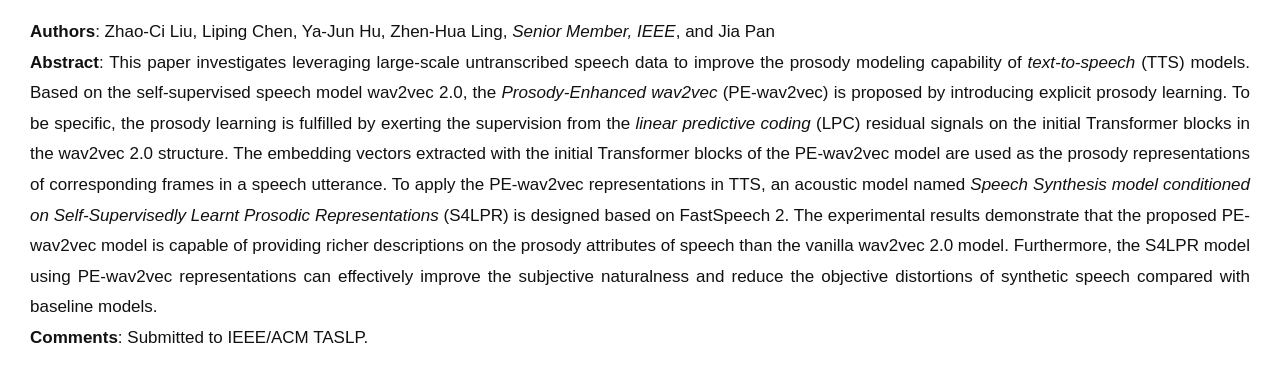
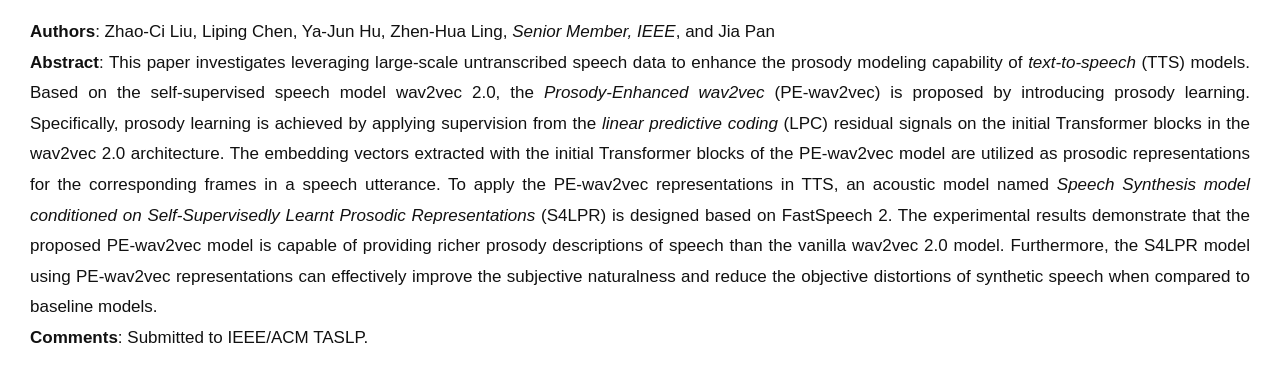
Before and after one commit to TTSbyLZC/PE-wav2vec, a plain HTML site: page index.html in a window 1280 px wide. Shown: the part 188-561 px from the top of the page. Drawn offline with Linux system fonts and the light colour scheme.

Commit message:
update abstract

```diff
--- a/index.html
+++ b/index.html
@@ -46,11 +46,7 @@
 
   <p>
   <div><b>Authors</b>: Zhao-Ci Liu, Liping Chen, Ya-Jun Hu, Zhen-Hua Ling, <em>Senior Member, IEEE</em>,  and Jia Pan</div>
-  <div class="justify-text"><b>Abstract</b>: This paper investigates leveraging large-scale untranscribed speech data to improve the prosody modeling capability of <em>text-to-speech</em> (TTS) models. Based on the self-supervised speech model wav2vec 2.0, the <em>Prosody-Enhanced wav2vec</em> (PE-wav2vec) is proposed by introducing explicit prosody learning. To be specific, the prosody learning is fulfilled by exerting the supervision from the <em>linear predictive coding</em> (LPC) residual signals on the initial Transformer blocks in the wav2vec 2.0 structure.
-    The embedding vectors extracted with the initial Transformer blocks of the PE-wav2vec model are used as the prosody representations of corresponding frames in a speech utterance.
-    To apply the PE-wav2vec representations in TTS, an acoustic model named <em>Speech Synthesis model conditioned on Self-Supervisedly Learnt Prosodic Representations</em> (S4LPR) is designed based on FastSpeech 2.
-    The experimental results demonstrate that the proposed PE-wav2vec model is capable of providing richer descriptions on the prosody attributes of speech than the vanilla wav2vec 2.0 model.
-    Furthermore, the S4LPR model using PE-wav2vec representations can effectively improve the subjective naturalness and reduce the objective distortions of synthetic speech compared with baseline models.</div>
+  <div class="justify-text"><b>Abstract</b>: This paper investigates leveraging large-scale untranscribed speech data to enhance the prosody modeling capability of <em>text-to-speech</em> (TTS) models. Based on the self-supervised speech model wav2vec 2.0, the <em>Prosody-Enhanced wav2vec</em> (PE-wav2vec) is proposed by introducing prosody learning. Specifically, prosody learning is achieved by applying supervision from the <em>linear predictive coding</em> (LPC) residual signals on the initial Transformer blocks in the wav2vec 2.0 architecture. The embedding vectors extracted with the initial Transformer blocks of the PE-wav2vec model are utilized as prosodic representations for the corresponding frames in a speech utterance. To apply the PE-wav2vec representations in TTS, an acoustic model named <em>Speech Synthesis model conditioned on Self-Supervisedly Learnt Prosodic Representations</em> (S4LPR) is designed based on FastSpeech 2. The experimental results demonstrate that the proposed PE-wav2vec model is capable of providing richer prosody descriptions of speech than the vanilla wav2vec 2.0 model. Furthermore, the S4LPR model using PE-wav2vec representations can effectively improve the subjective naturalness and reduce the objective distortions of synthetic speech when compared to baseline models.</div>
   <div><b>Comments</b>: Submitted to IEEE/ACM TASLP.</div>
   </p>
 
```
